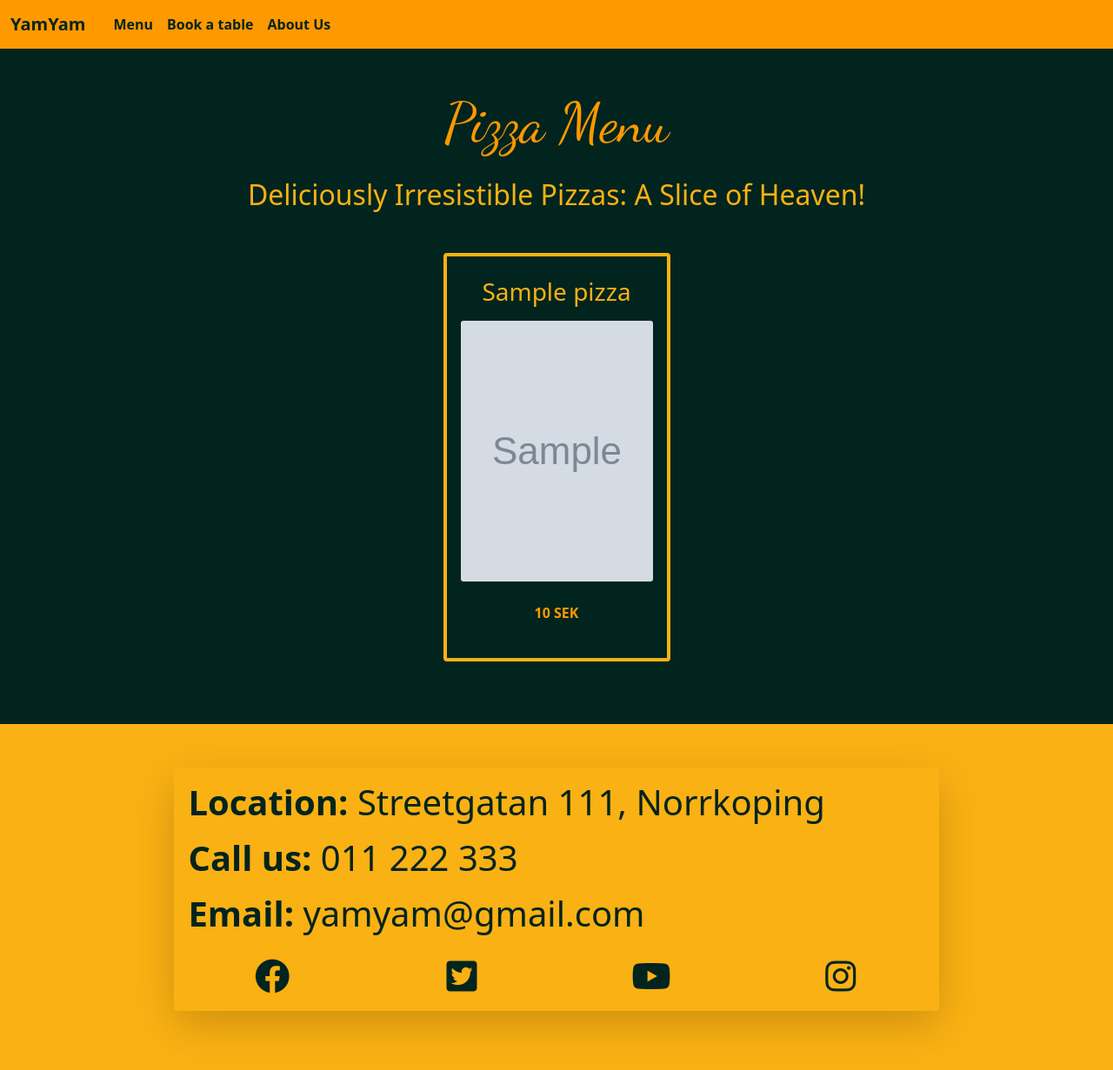
After one commit to GeorgeHazaka/Yam-Yam-Pizza, a Django app: template templates/menu.html in a window 1280 px wide. The commit adds this page. Shown: the whole page at 87% size. Run offline with Django 3.2, Linux system fonts and the light colour scheme; the template is opened without the code that fills it: most values are stand-ins (such as "Sample title", 1, 10 or a date in 2020); grey boxes marked "Sample" are stand-in pictures.

Commit message:
Style: add style to the menu page

```diff
--- a/pizzeria/admin.py
+++ b/pizzeria/admin.py
@@ -6,6 +6,7 @@ from django_summernote.admin import SummernoteModelAdmin
 @admin.register(Booking)
 class BookingAdmin(SummernoteModelAdmin):
 
+    summernote_fields = ('ingredients')
     list_display = (
         'username', 'slug', 'email',
         'persons_number', 'table_number', 'booked_on'
--- a/pizzeria/models.py
+++ b/pizzeria/models.py
@@ -8,6 +8,7 @@ class Pizza(models.Model):
     slug = models.SlugField(max_length=200, unique=True)
     price = models.IntegerField()
     featured_image = CloudinaryField('image', default='placeholder')
+    ingredients = models.TextField()
 
     class Meta:
         ordering = ['price']
--- a/pizzeria/urls.py
+++ b/pizzeria/urls.py
@@ -2,5 +2,7 @@ from . import views
 from django.urls import path
 
 urlpatterns = [
-    path('', views.PizzaList.as_view(), name='home')
+    path('', views.Home.as_view(), name='home'),
+    path('menu/', views.PizzaList.as_view(), name='menu'),
+    # path('', views.home, name='home'),
 ]
--- a/static/css/style.css
+++ b/static/css/style.css
@@ -51,3 +51,29 @@ footer .container p,
 footer .container a {
     color: rgb(1, 36, 30);
 }
+
+/* Menu */
+
+h2 {
+    color: rgb(250, 177, 19);
+}
+
+#pizza-card h3 {
+    color: rgb(250, 177, 19);
+}
+
+#pizza-card {
+    background-color: rgb(1, 36, 30);
+    border: 4px solid rgb(250, 177, 19);
+}
+
+#pizza-card img {
+    height: 300px;
+}
+
+#page-nav a {
+    background-color: rgb(1, 36, 30);
+    border: 2px solid rgb(250, 177, 19);
+    color: rgb(250, 177, 19);
+    font-weight: 500;
+}
--- a/templates/base.html
+++ b/templates/base.html
@@ -25,9 +25,11 @@
     <title>YamYam Pizzera</title>
   </head>
   <body>
-    <nav class="navbar navbar-expand-md sticky-top navbar-light" id="navbar">
+    <!-- Nav -->
+
+    <nav class="navbar navbar-expand-lg sticky-top navbar-light" id="navbar">
       <div class="container-fluid">
-        <a class="navbar-brand fw-bold me-4" href="#">YamYam</a>
+        <a class="navbar-brand fw-bold me-4" href="{% url 'home' %}">YamYam</a>
         <button
           class="navbar-toggler"
           type="button"
@@ -43,7 +45,7 @@
         <div class="collapse navbar-collapse" id="navbarSupportedContent">
           <ul class="navbar-nav me-auto mb-2 mb-lg-0 fw-bold">
             <li class="nav-item">
-              <a class="nav-link" href="#">Menu</a>
+              <a class="nav-link" href="{% url 'menu' %}">Menu</a>
             </li>
             <li class="nav-item">
               <a class="nav-link" href="#">Book a table</a>
@@ -57,6 +59,8 @@
     </nav>
 
     {% block content %} {% endblock %}
+
+    <!-- Footer -->
 
     <footer>
       <div class="container-fluid">
--- /dev/null
+++ b/templates/menu.html
@@ -0,0 +1,94 @@
+{% extends "base.html" %} {% block content %}
+
+<div class="text-center">
+  <h1 class="mt-5 mb-4 display-3">Pizza Menu</h1>
+  <h2>Deliciously Irresistible Pizzas: A Slice of Heaven!</h2>
+</div>
+<div class="container">
+  <div class="row my-5 align-items-center justify-content-center">
+    {% for pizza in pizza_list %}
+    <div class="col-8 col-lg-4 col-xl-3">
+      <div class="card mb-4" id="pizza-card">
+        <div class="card-body text-center py-4">
+          <h3 class="mb-3">{{ pizza.name }}</h3>
+          {% if "placeholder" in pizza.featured_image.url %}
+          <img
+            src="https://encrypted-tbn0.gstatic.com/images?q=tbn:ANd9GcSEQmk1DR0p1Wi1QMLed3bcooFDFKwxNG9uMHFhoxDfsIPtMXCJFHag-idBCm4G5BRcTFY&usqp=CAU"
+            alt=""
+            class="card-img"
+          />
+          {% else %}
+          <img src="{{ pizza.featured_image.url }}" alt="" class="card-img" />
+          {% endif %}
+          <p class="mt-4 fw-bold">{{ pizza.price }} SEK</p>
+        </div>
+      </div>
+    </div>
+    {% endfor %}
+  </div>
+  {% if is_paginated %}
+  <nav aria-label="Page navigation" id="page-nav">
+    <ul class="pagination justify-content-center">
+      {% if page_obj.has_previous %}
+      <li>
+        <a href="?page={{ page_obj.previous_page_number }}" class="page-link"
+          >&laquo; PREV
+        </a>
+      </li>
+      {% endif %} {% if page_obj.has_next %}
+      <li>
+        <a href="?page={{ page_obj.next_page_number }}" class="page-link">
+          NEXT &raquo;</a
+        >
+      </li>
+      {% endif %}
+    </ul>
+  </nav>
+  {% endif %}
+</div>
+
+<!-- <div class="container-fluid">
+  <div class="row">
+    <div class="col-12 mt-3 right">
+      <div class="row">
+        {% for pizza in pizza_list %} -->
+<!-- <div class="col-md-4">
+          <div class="card mb-4">
+            <div class="card-body">
+              <div class="image-container">
+                {% if "placeholder" in post.featured_image.url %}
+                <img
+                  src="https://codeinstitute.s3.amazonaws.com/fullstack/blog/default.jpg"
+                  alt=""
+                  class="card-img-top"
+                />
+                {% else %}
+                <img
+                  src="{{ pizza.featured_image.url }}"
+                  alt=""
+                  class="card-img-top"
+                />
+                {% endif %}
+                <div class="image-flash">
+                  <p class="author">Author: {{ pizza.name }}</p>
+                </div>
+              </div>
+                <h2 class="card-title">{{ pizza.price }}</h2>
+                <p class="card-text">{{ post.excerpt }}</p>
+              </a>
+              <hr />
+              <p class="card-text text-muted h6">
+                {{ pizza.created_on }} <i class="far fa-heart"></i>{{
+                post.number_of_likes }}
+              </p>
+            </div>
+          </div>
+        </div> -->
+<!-- {% if forloop.counter|divisibleby:2 %}
+      </div>
+      <div class="row">{% endif %} {% endfor %}</div>
+    </div>
+  </div>
+</div> -->
+
+{% endblock %}
```
Also changed, not shown: pizzeria/views.py (+8 -2 lines), pizzeria/migrations/0004_pizza_ingredients.py (added), templates/home.html (renamed from templates/index.html).
